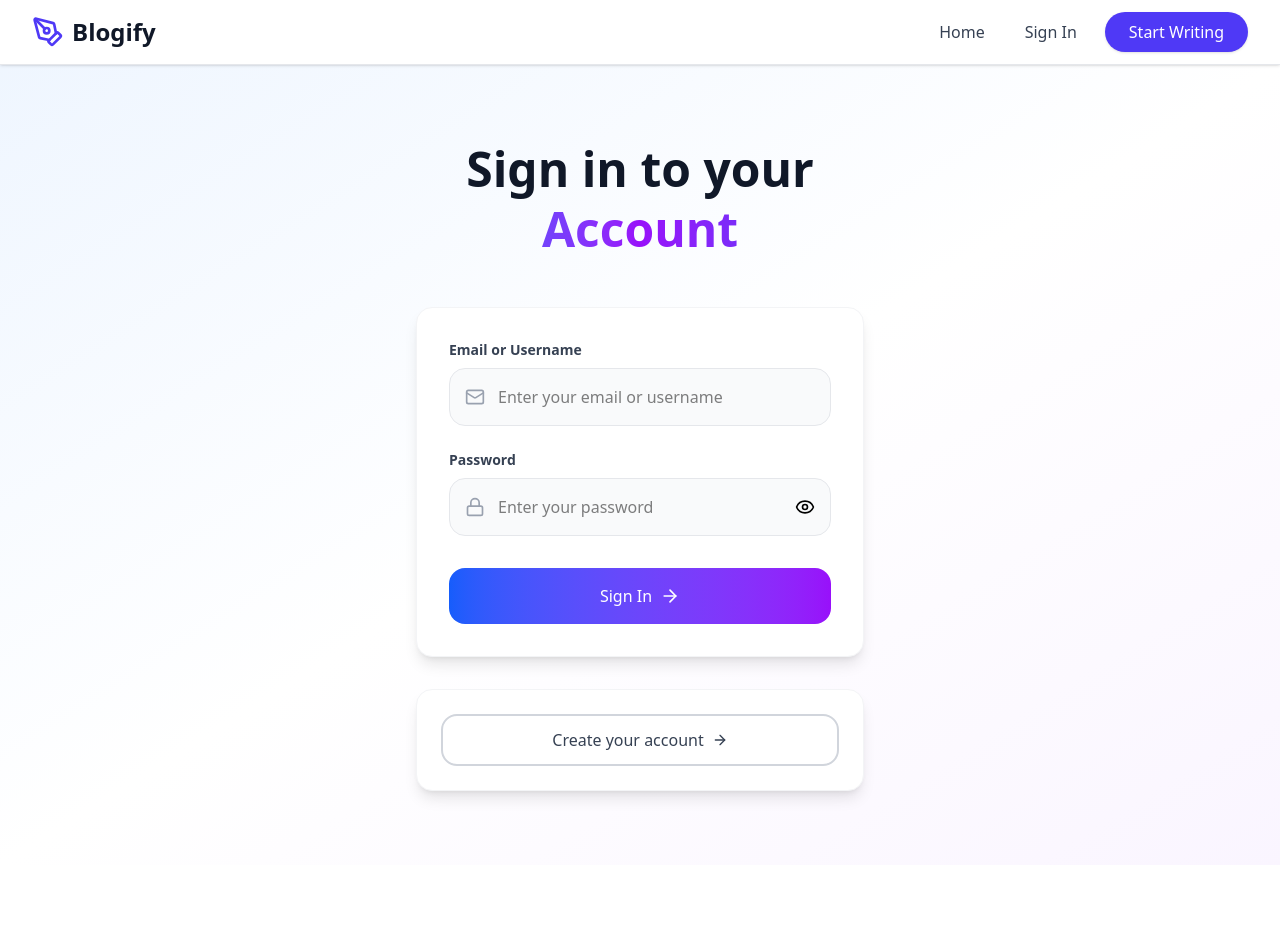
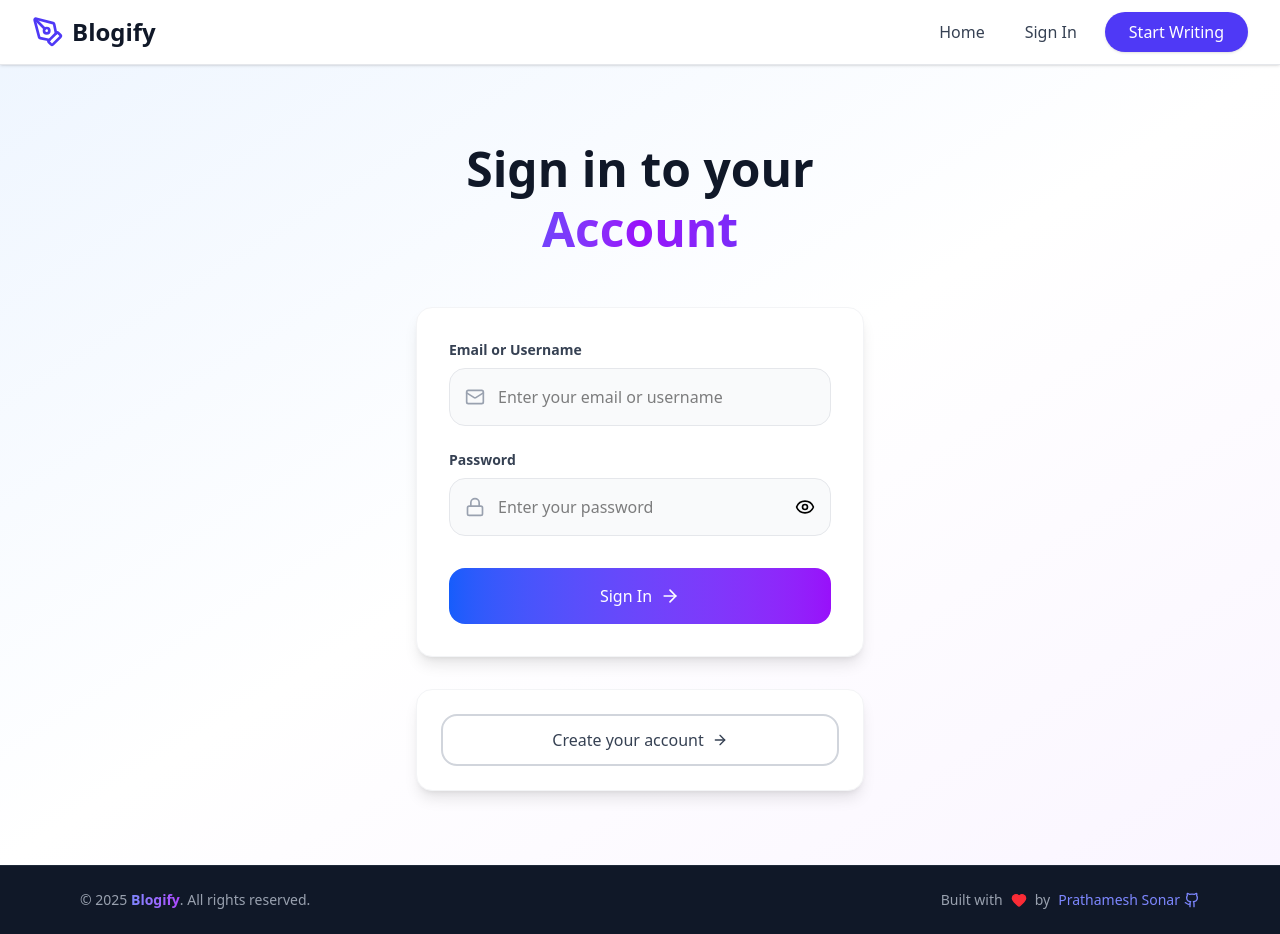
Before and after one commit to prathamesonar/blogify-Post-your-blogs, a React (Vite) app in the folder Frontend/: page /login in a window 1280 px wide. Before the commit the page ends 865 px from the top, so only its background shows below. Built offline with nearby package versions, Linux system fonts and the light colour scheme; no server answers.

Commit message:
Update LoginPage.jsx

```diff
--- a/Frontend/src/pages/LoginPage.jsx
+++ b/Frontend/src/pages/LoginPage.jsx
@@ -2,7 +2,7 @@ import React, { useState, useEffect } from 'react';
 import { useNavigate, Link } from 'react-router-dom';
 import { useAuth } from '../context/AuthContext';
 import Header from '../components/Header';
-import { Eye, EyeOff, Mail, Lock, ArrowRight, AlertCircle, Loader } from 'lucide-react';
+import { Eye, EyeOff, Mail, Lock, ArrowRight, AlertCircle, Loader, Heart, Github } from 'lucide-react';
 
 const LoginPage = () => {
   const [formData, setFormData] = useState({
@@ -165,6 +165,34 @@ const LoginPage = () => {
           </div>
         </div>
       </div>
+
+{/* Footer */}
+      <footer className="bg-gray-900 border-t border-gray-800">
+  <div className="max-w-6xl mx-auto px-4 py-6">
+    <div className="flex flex-col md:flex-row justify-between items-center space-y-2 md:space-y-0">
+      {/* Left side - Copyright */}
+      <div className="text-gray-400 text-sm">
+        © 2025 <span className="text-transparent bg-clip-text bg-gradient-to-r from-indigo-400 to-purple-500 font-semibold">Blogify</span>. All rights reserved.
+      </div>
+
+      {/* Right side - Developer Credit */}
+      <div className="flex items-center space-x-2 text-gray-400 text-sm">
+        <span>Built with</span>
+        <Heart className="h-4 w-4 text-red-500 fill-current" />
+        <span>by</span>
+        <a
+          href="https://github.com/prathamesonar"
+          target="_blank"
+          rel="noopener noreferrer"
+          className="text-indigo-400 hover:text-indigo-300 font-medium inline-flex items-center space-x-1 transition-colors"
+        >
+          <span>Prathamesh Sonar</span>
+          <Github className="h-4 w-4" />
+        </a>
+      </div>
+    </div>
+  </div>
+</footer>
     </>
   );
 };
```
